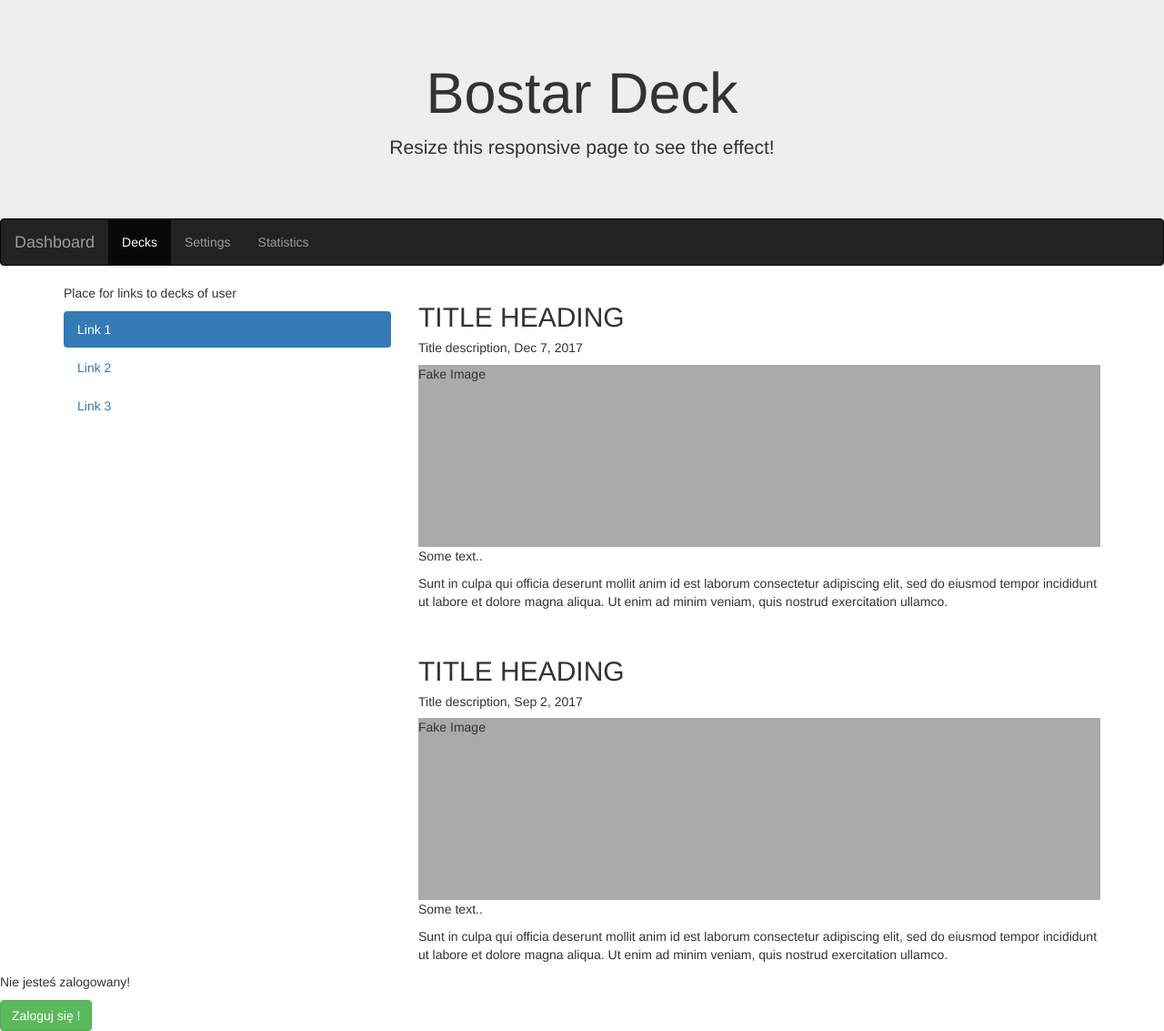
After one commit to BarskiTeam/BostarDecksWeb, a Django app: page /front/decks in a window 1280 px wide. The commit adds this page. Shown: the whole page at 91% size. Run offline with Django 3.2, Linux system fonts and the light colour scheme; some libraries are stand-ins or nearby versions.

Commit message:
ISS-37 use example template bootstrap to front first website
Signed-off-by: Hamilkar247 <adonnibal96@gmail.com>

```diff
--- a/front/templates/front/base.html
+++ b/front/templates/front/base.html
@@ -8,14 +8,20 @@
   <title>{% block title %}Tytul do zastąpienia {% endblock %}</title>
   {% block style %}
     <!-- style - base.html -->
-    <link rel="stylesheet" href="https://cdn.jsdelivr.net/npm/bootstrap@4.5.3/dist/css/bootstrap.min.css" integrity="sha384-TX8t27EcRE3e/ihU7zmQxVncDAy5uIKz4rEkgIXeMed4M0jlfIDPvg6uqKI2xXr2" crossorigin="anonymous">
+    <link rel="stylesheet" href="https://maxcdn.bootstrapcdn.com/bootstrap/3.4.1/css/bootstrap.min.css">
+    <style>
+      .fakeimg {
+        height: 200px;
+        background: #aaa;
+      }
+    </style>
   {% endblock style %}
 </head>
 <body>
   <main>
     {% block content %}
       <!-- content - base.html -->
-    {% endblock %}
+    {% endblock content%}
 
     {% block scripts %}
       <!-- scripts - base.html q-->
--- /dev/null
+++ b/front/templates/front/decks.html
@@ -0,0 +1,33 @@
+<!-- templates/front/decks.html -->
+{% extends 'front/raw.html' %}
+{% block title %} Decks {% endblock title %}
+{% block authenticated %}
+  {{ block.super }}
+  <!-- authenticated - decks.html -->
+   <div class="container">
+    <div class="row">
+      <div class="col-sm-4">
+        <p>Place for links to decks of user</p>
+        <ul class="nav nav-pills nav-stacked">
+          <li class="active"><a href="#">Link 1</a></li>
+          <li><a href="#">Link 2</a></li>
+          <li><a href="#">Link 3</a></li>
+        </ul>
+        <hr class="hidden-sm hidden-md hidden-lg">
+      </div>
+      <div class="col-sm-8">
+        <h2>TITLE HEADING</h2>
+        <h5>Title description, Dec 7, 2017</h5>
+        <div class="fakeimg">Fake Image</div>
+        <p>Some text..</p>
+        <p>Sunt in culpa qui officia deserunt mollit anim id est laborum consectetur adipiscing elit, sed do eiusmod tempor incididunt ut labore et dolore magna aliqua. Ut enim ad minim veniam, quis nostrud exercitation ullamco.</p>
+        <br>
+        <h2>TITLE HEADING</h2>
+        <h5>Title description, Sep 2, 2017</h5>
+        <div class="fakeimg">Fake Image</div>
+        <p>Some text..</p>
+        <p>Sunt in culpa qui officia deserunt mollit anim id est laborum consectetur adipiscing elit, sed do eiusmod tempor incididunt ut labore et dolore magna aliqua. Ut enim ad minim veniam, quis nostrud exercitation ullamco.</p>
+      </div>
+    </div>
+  </div>
+{% endblock authenticated %}
--- /dev/null
+++ b/front/templates/front/raw.html
@@ -0,0 +1,49 @@
+<!-- templates/front/raw.html -->
+{% extends 'front/base.html' %}
+{% load static %}
+{% block content %}
+  <!--   content raw.html-->
+<!--  {/% if user.is_authenticated %}-->
+    {% block authenticated %}
+      <!-- authenticated raw.html -->
+      <div class="jumbotron text-center" style="margin-bottom:0">
+        <h1>Bostar Deck</h1>
+        <p>Resize this responsive page to see the effect!</p>
+      </div>
+
+      <nav class="navbar navbar-inverse">
+        <div class="container-fluid">
+          <div class="navbar-header">
+
+            <button type="button" class="navbar-toggle" data-toggle="collapse" data-target="#myNavbar">
+              <span class="icon-bar"></span>
+              <span class="icon-bar"></span>
+              <span class="icon-bar"></span>
+            </button>
+            <a class="navbar-brand" href="/front/dashboard">Dashboard</a>
+          </div>
+          <div class="collapse navbar-collapse" id="myNavbar">
+            <ul class="nav navbar-nav">
+              <li class="active"><a href="/front/decks">Decks</a></li>
+              <li><a href="/front/settings">Settings</a></li>
+              <li><a href="/front/statistics">Statistics</a></li>
+            </ul>
+          </div>
+        </div>
+      </nav>
+      {{ block.super }}
+    {% endblock authenticated %}
+<!--  {/% else %}-->
+    {% block unauthenticated %}
+      <!-- unauthenticated raw.html-->
+      <div class="contentttt class" style>
+             <p>Nie jesteś zalogowany!</p>
+             <a href="login" class="btn btn-w-m btn-success">Zaloguj się !</a>
+      </div>
+    {% endblock unauthenticated %}
+<!--  {/% endif %}-->
+{% endblock content %}
+{% block scripts %}
+    {{ block.super }}
+    <!-- scripts - raw.html -->
+{% endblock scripts %}
--- a/front/urls.py
+++ b/front/urls.py
@@ -5,8 +5,11 @@ urlpatterns = [
     path('', views.startView, name="start"),
     path('start', views.startView, name="start"),
     path('login', views.loginView, name="login"),
+    path('', views.dashboardView, name="dashboard"),
     path('dashboard', views.dashboardView, name="dashboard"),
-    path('deck', views.deckView, name="deck"),
+    path('decks', views.deckView, name="deck"),
+    path('settings', views.settingsView, name="settings"),
+    path('statistics', views.statisticsView, name="statistics"),
     path('przyklad', views.przykladView, name="przyklad"),
     path('base', views.baseView, name="base")
 ]
--- a/front/views.py
+++ b/front/views.py
@@ -11,11 +11,19 @@ def loginView(request):
 
 
 def dashboardView(request):
-    return HttpResponse("dashboard")
+    return render(request, 'front/dashboard.html')
+
+
+def settingsView(request):
+    return render(request, 'front/settings.html')
+
+
+def statisticsView(request):
+    return render(request, 'front/statistics.html')
 
 
 def deckView(request):
-    return HttpResponse("deck")
+    return render(request, 'front/decks.html')
 
 
 def baseView(request):
```
Also changed, not shown: front/templates/front/dashboard.html (added, +40 -0 lines), front/templates/front/settings.html (added, +33 -0 lines), front/templates/front/statistics.html (added, +33 -0 lines).
